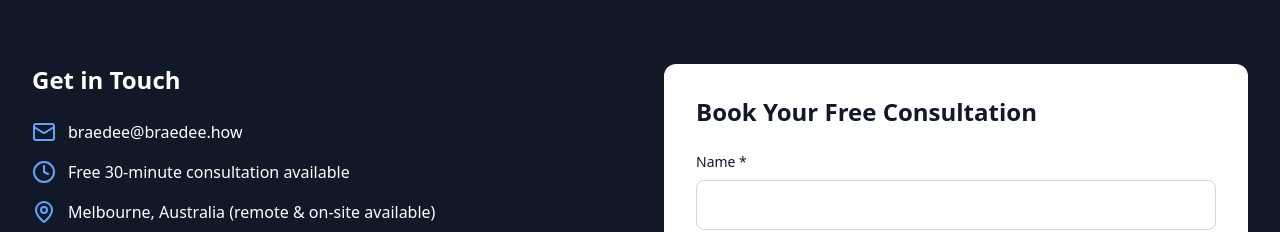
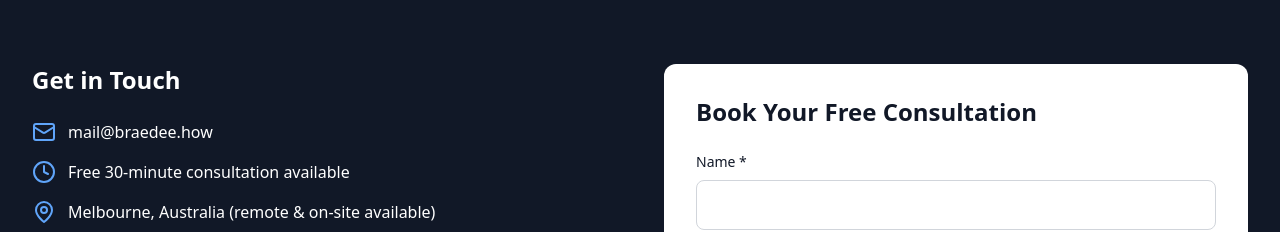
Before and after one commit to shoremusic/consulting, a React (Create React App) app: page / in a window 1280 px wide. Shown: the part 4420-4652 px from the top of the page. Built offline with nearby package versions, Linux system fonts and the light colour scheme.

Commit message:
Update App.jsx
Updated mailing address

```diff
--- a/src/App.jsx
+++ b/src/App.jsx
@@ -52,7 +52,7 @@ Company: ${formData.company}
 Challenge: ${formData.message}
 
 Sent from braedee.how consultation form`);
-    window.location.href = `mailto:braedee@braedee.how?subject=${subject}&body=${body}`;
+    window.location.href = `mail@braedee.how?subject=${subject}&body=${body}`;
 
     setTimeout(() => {
       setIsSubmitting(false);
@@ -425,7 +425,7 @@ Sent from braedee.how consultation form`);
               <div className="space-y-4 mb-8">
                 <div className="flex items-center space-x-3">
                   <Mail className="w-6 h-6 text-blue-400" />
-                  <span>braedee@braedee.how</span>
+                  <span>mail@braedee.how</span>
                 </div>
                 <div className="flex items-center space-x-3">
                   <Clock className="w-6 h-6 text-blue-400" />
```
